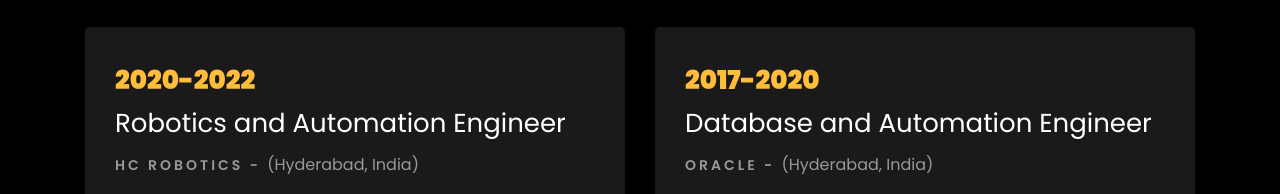
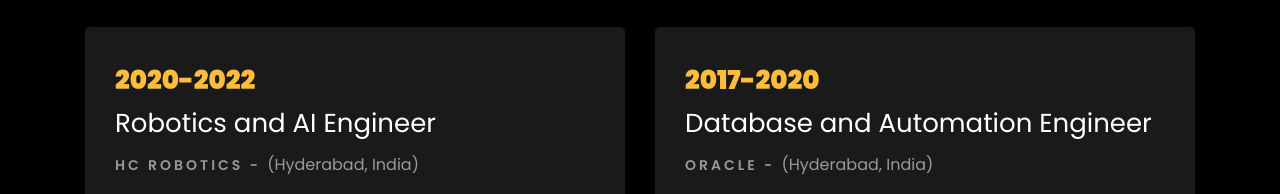
Before and after one commit to SwaroopVennapusa/swaroopvennapusa.github.io, a plain HTML site: page index.html in a window 1280 px wide. Shown: the part 2446-2640 px from the top of the page. Drawn offline with Linux system fonts and the light colour scheme; files whose address does not match are found by name.

Commit message:
Update index.html

```diff
--- a/index.html
+++ b/index.html
@@ -356,7 +356,7 @@
 				<div class="col-md-6">
 					<div class="resume-wrap ftco-animate">
 						<span class="date">2020-2022</span>
-						<h2>Robotics and Automation Engineer</h2>
+						<h2>Robotics and AI Engineer</h2>
 						<span class="position">HC Robotics - </span>
 						<span class="mt-4">(Hyderabad, India)</span>
 						<p class="mt-4">
```
